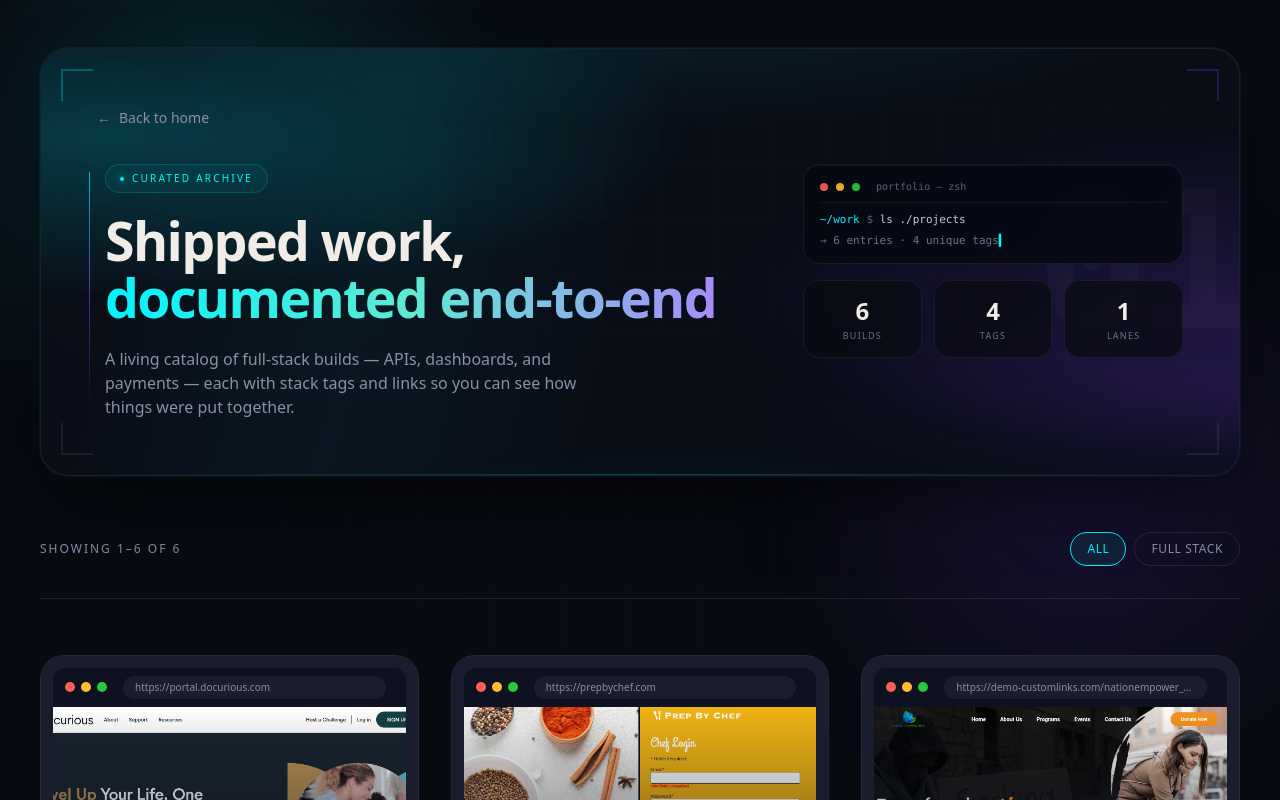
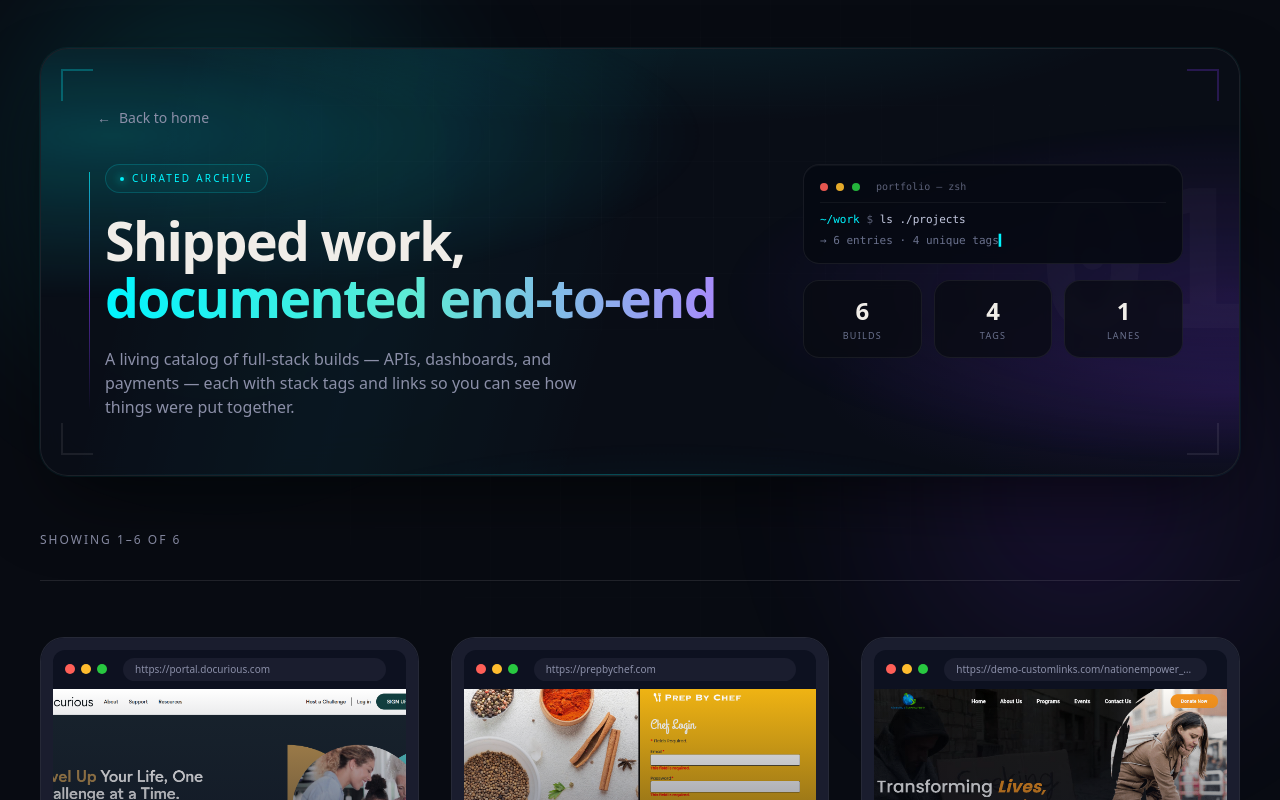
Before and after one commit to Akhtar47623/waheedportfolio, a React (Vite) app: page /projects in a window 1280 px wide. Shown: the top 800 px of the page. Built offline with nearby package versions, Linux system fonts and the light colour scheme.

Commit message:
move button to right

```diff
--- a/src/pages/Projects.tsx
+++ b/src/pages/Projects.tsx
@@ -241,34 +241,6 @@ export default function ProjectsPage() {
               </>
             )}
           </p>
-
-          <div className="flex flex-wrap gap-2">
-            <button
-              type="button"
-              onClick={() => setFilter("All")}
-              className={`rounded-full border px-4 py-2 text-xs uppercase tracking-wider transition ${
-                filter === "All"
-                  ? "border-[#00F5FF] bg-[#00F5FF14] text-[#00F5FF]"
-                  : "border-[#FFFFFF1A] text-[#8B8FA8] hover:border-[#00F5FF66]"
-              }`}
-            >
-              All
-            </button>
-            {categories.map((cat) => (
-              <button
-                key={cat}
-                type="button"
-                onClick={() => setFilter(cat)}
-                className={`rounded-full border px-4 py-2 text-xs uppercase tracking-wider transition ${
-                  filter === cat
-                    ? "border-[#00F5FF] bg-[#00F5FF14] text-[#00F5FF]"
-                    : "border-[#FFFFFF1A] text-[#8B8FA8] hover:border-[#00F5FF66]"
-                }`}
-              >
-                {cat}
-              </button>
-            ))}
-          </div>
         </header>
 
         <div className="grid grid-cols-1 md:grid-cols-2 xl:grid-cols-3 gap-6 lg:gap-8 py-10 lg:py-14">
--- a/src/pages/index.tsx
+++ b/src/pages/index.tsx
@@ -539,11 +539,11 @@ export default () => {
 
       <div className="flex flex-col gap-2 sm:gap-3">
 
-        <span className="text-[#F0EDE8] text-2xl sm:text-3xl lg:text-6xl font-bold leading-tight">
+        <span className="text-[#F0EDE8] text-2xl sm:text-3xl lg:text-6xl font-bold leading-tight md:pl-11">
           Explore <span className="text-[#00F5FF]">My Work.</span>
         </span>
 
-        <span className="text-[#8B8FA8] text-[10px] sm:text-xs tracking-[2px] uppercase">
+        <span className="text-[#8B8FA8] text-[10px] sm:text-xs tracking-[2px] uppercase md:pl-12">
           Crafting digital experiences through precision code.
         </span>
 
@@ -624,7 +624,7 @@ export default () => {
     </Swiper>
 
     {/* View All Button */}
-    <div className="flex justify-end mt-2 lg:mt-6">
+    <div className="flex justify-center md:justify-end mt-2 lg:mt-6">
 
       <Link
         to="/projects"
```
